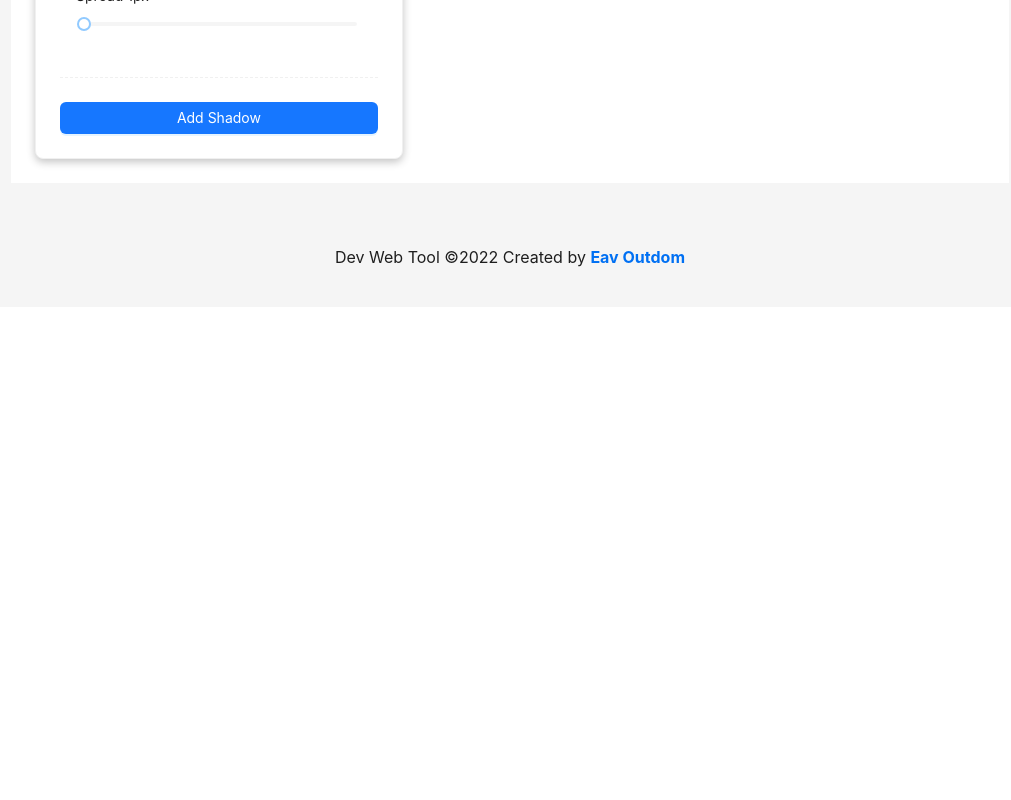
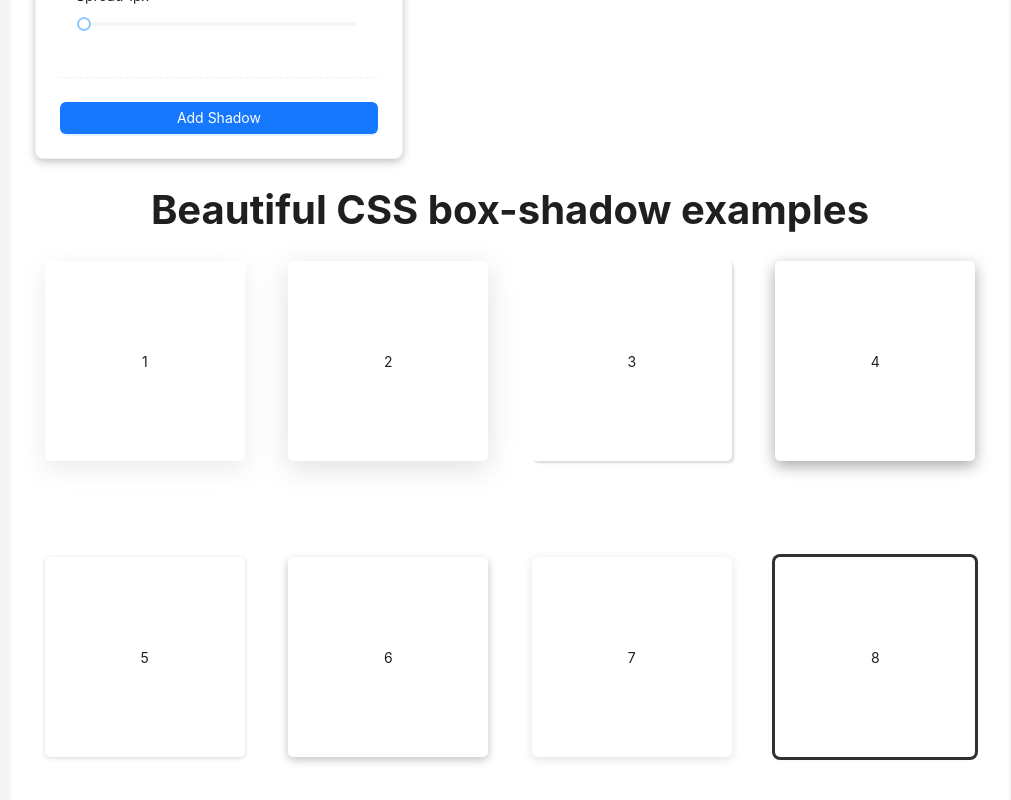
Before and after one commit to EavOutDom/dev-web-tool, a Next.js app: page /css/box-shadow in a window 1280 px wide. Shown: the part 1072-1872 px from the top of the page, without its empty margins (255-1266 px from the left). Before the commit the page ends 1379 px from the top, so only its background shows below. Built offline with nearby package versions, Linux system fonts and the light colour scheme.

Commit message:
box-shadow

```diff
--- /dev/null
+++ b/data/boxShadow.js
@@ -0,0 +1,41 @@
+const boxShadowEx = [
+  'box-shadow: rgba(149, 157, 165, 0.2) 0px 8px 24px;',
+  'box-shadow: rgba(100, 100, 111, 0.2) 0px 7px 29px 0px;',
+  'box-shadow: rgba(0, 0, 0, 0.15) 1.95px 1.95px 2.6px;',
+  'box-shadow: rgba(0, 0, 0, 0.35) 0px 5px 15px;',
+  'box-shadow: rgba(0, 0, 0, 0.16) 0px 1px 4px;',
+  'box-shadow: rgba(0, 0, 0, 0.24) 0px 3px 8px;',
+  'box-shadow: rgba(99, 99, 99, 0.2) 0px 2px 8px 0px;',
+  'box-shadow: rgba(0, 0, 0, 0.16) 0px 1px 4px, rgb(51, 51, 51) 0px 0px 0px 3px;',
+  'box-shadow: rgba(0, 0, 0, 0.02) 0px 1px 3px 0px, rgba(27, 31, 35, 0.15) 0px 0px 0px 1px;',
+  'box-shadow: rgba(0, 0, 0, 0.1) 0px 4px 12px;',
+  'box-shadow: rgba(0, 0, 0, 0.25) 0px 54px 55px, rgba(0, 0, 0, 0.12) 0px -12px 30px, rgba(0, 0, 0, 0.12) 0px 4px 6px, rgba(0, 0, 0, 0.17) 0px 12px 13px, rgba(0, 0, 0, 0.09) 0px -3px 5px;',
+  'box-shadow: rgba(0, 0, 0, 0.05) 0px 6px 24px 0px, rgba(0, 0, 0, 0.08) 0px 0px 0px 1px;',
+  'box-shadow: rgba(0, 0, 0, 0.16) 0px 10px 36px 0px, rgba(0, 0, 0, 0.06) 0px 0px 0px 1px;',
+  'box-shadow: rgba(17, 12, 46, 0.15) 0px 48px 100px 0px;',
+  'box-shadow: rgba(50, 50, 93, 0.25) 0px 50px 100px -20px, rgba(0, 0, 0, 0.3) 0px 30px 60px -30px, rgba(10, 37, 64, 0.35) 0px -2px 6px 0px inset;',
+  'box-shadow: rgba(255, 255, 255, 0.1) 0px 1px 1px 0px inset, rgba(50, 50, 93, 0.25) 0px 50px 100px -20px, rgba(0, 0, 0, 0.3) 0px 30px 60px -30px;',
+  'box-shadow: rgba(50, 50, 93, 0.25) 0px 50px 100px -20px, rgba(0, 0, 0, 0.3) 0px 30px 60px -30px;',
+  'box-shadow: rgba(50, 50, 93, 0.25) 0px 13px 27px -5px, rgba(0, 0, 0, 0.3) 0px 8px 16px -8px;',
+  'box-shadow: rgba(50, 50, 93, 0.25) 0px 2px 5px -1px, rgba(0, 0, 0, 0.3) 0px 1px 3px -1px;',
+  'box-shadow: rgb(38, 57, 77) 0px 20px 30px -10px;',
+  'box-shadow: rgba(6, 24, 44, 0.4) 0px 0px 0px 2px, rgba(6, 24, 44, 0.65) 0px 4px 6px -1px, rgba(255, 255, 255, 0.08) 0px 1px 0px inset;',
+  'box-shadow: rgba(50, 50, 93, 0.25) 0px 6px 12px -2px, rgba(0, 0, 0, 0.3) 0px 3px 7px -3px;',
+  'box-shadow: rgba(50, 50, 93, 0.25) 0px 13px 27px -5px, rgba(0, 0, 0, 0.3) 0px 8px 16px -8px;',
+  'box-shadow: rgba(50, 50, 93, 0.25) 0px 30px 60px -12px, rgba(0, 0, 0, 0.3) 0px 18px 36px -18px;',
+  'box-shadow: rgba(50, 50, 93, 0.25) 0px 30px 60px -12px inset, rgba(0, 0, 0, 0.3) 0px 18px 36px -18px inset;',
+  'box-shadow: rgba(50, 50, 93, 0.25) 0px 50px 100px -20px, rgba(0, 0, 0, 0.3) 0px 30px 60px -30px;',
+  'box-shadow: rgba(0, 0, 0, 0.12) 0px 1px 3px, rgba(0, 0, 0, 0.24) 0px 1px 2px;',
+  'box-shadow: rgba(0, 0, 0, 0.16) 0px 3px 6px, rgba(0, 0, 0, 0.23) 0px 3px 6px;',
+  'box-shadow: rgba(0, 0, 0, 0.19) 0px 10px 20px, rgba(0, 0, 0, 0.23) 0px 6px 6px;',
+  'box-shadow: rgba(0, 0, 0, 0.25) 0px 14px 28px, rgba(0, 0, 0, 0.22) 0px 10px 10px;',
+  'box-shadow: rgba(0, 0, 0, 0.3) 0px 19px 38px, rgba(0, 0, 0, 0.22) 0px 15px 12px;',
+  'box-shadow: rgba(60, 64, 67, 0.3) 0px 1px 2px 0px, rgba(60, 64, 67, 0.15) 0px 2px 6px 2px;',
+  'box-shadow: rgba(60, 64, 67, 0.3) 0px 1px 2px 0px, rgba(60, 64, 67, 0.15) 0px 1px 3px 1px;',
+  'box-shadow: rgba(0, 0, 0, 0.05) 0px 0px 0px 1px;',
+  'box-shadow: rgba(0, 0, 0, 0.05) 0px 1px 2px 0px;',
+  'box-shadow: rgba(0, 0, 0, 0.1) 0px 1px 3px 0px, rgba(0, 0, 0, 0.06) 0px 1px 2px 0px;',
+  'box-shadow: rgba(0, 0, 0, 0.1) 0px 10px 15px -3px, rgba(0, 0, 0, 0.05) 0px 4px 6px -2px;',
+];
+
+export default boxShadowEx;
--- a/lib/useCopy.js
+++ b/lib/useCopy.js
@@ -1,15 +1,17 @@
 import { message } from "antd";
-import { useEffect, useState } from "react"
+import { useState } from "react"
 
-export const useCopy = () => {
+export const useCopy = (noRef = false) => {
   const [copyText, setCopyText] = useState(null);
   const setCopy = async (value) => {
-    let text = value.current.innerHTML;
+    let text;
+    if (noRef) {
+      text = value;
+    } else {
+      text = value.current.innerHTML;
+    }
     if (text.includes('<!-- -->')) {
       text = text.split('<!-- -->').join('');
-    }
-    if (text.includes('<br>')) {
-      text = text.split('<br>').join('\n');
     }
 
     if (!navigator?.clipboard) {
--- a/pages/css/box-shadow.js
+++ b/pages/css/box-shadow.js
@@ -1,10 +1,17 @@
-import { Button, Card, Collapse, Divider, Select, Slider } from "antd";
+import { Button, Card, Col, Collapse, Divider, Row, Select, Slider } from "antd";
 import ContentLayout from "../../components/contentLayout/ContentLayout";
-import { useState } from "react";
+import { useRef, useState } from "react";
 import { AiFillDelete } from 'react-icons/ai';
 import ColorPicker from "../../components/colorPicker/ColorPicker";
+import { FaCopy } from "react-icons/fa";
+import { useCopy } from "../../lib/useCopy";
+import boxShadowEx from "../../data/boxShadow";
+import styles from './css.module.css';
 
 const BoxShadow = () => {
+  const shadowRef = useRef('');
+  const [copyText, setCopy] = useCopy();
+  const [__, setCopyExam] = useCopy(true);
   const [lists, setLists] = useState([
     {
       id: 1,
@@ -55,8 +62,35 @@ const BoxShadow = () => {
             />
           </Card>
         </div>
+        <div>
+          <p className="content_title">Code</p>
+          <Card>
+            <div className="justify-between items-center">
+              <code ref={shadowRef}>
+                box-shadow: {boxShadow()};
+              </code>
+              <Button onClick={() => setCopy(shadowRef)} icon={<FaCopy />} />
+            </div>
+          </Card>
+        </div>
       </ContentLayout.Preview>
     </ContentLayout>
+    <div align='middle'>
+      <h1>Beautiful CSS box-shadow examples</h1>
+      <Row gutter={[24, 96]}>
+        {boxShadowEx.map((data, index) => <Col xs={24} md={12} lg={8} xl={6} key={index}>
+          <div
+            onClick={() => setCopyExam(data)}
+            style={{
+              boxShadow: data.slice(12, -1),
+            }}
+            className={styles.box_shadow}
+          >
+            {index + 1}
+          </div>
+        </Col>)}
+      </Row>
+    </div>
   </section>);
 };
 
--- a/pages/css/css.module.css
+++ b/pages/css/css.module.css
@@ -16,3 +16,15 @@
   border-color: #0070f3;
   color: #0070f3;
 }
+
+
+.box_shadow {
+  height: 200px;
+  width: 200px;
+  padding: 5px;
+  border-radius: 5px;
+  justify-content: center;
+  display: flex;
+  align-items: center;
+  cursor: pointer;
+}
```
